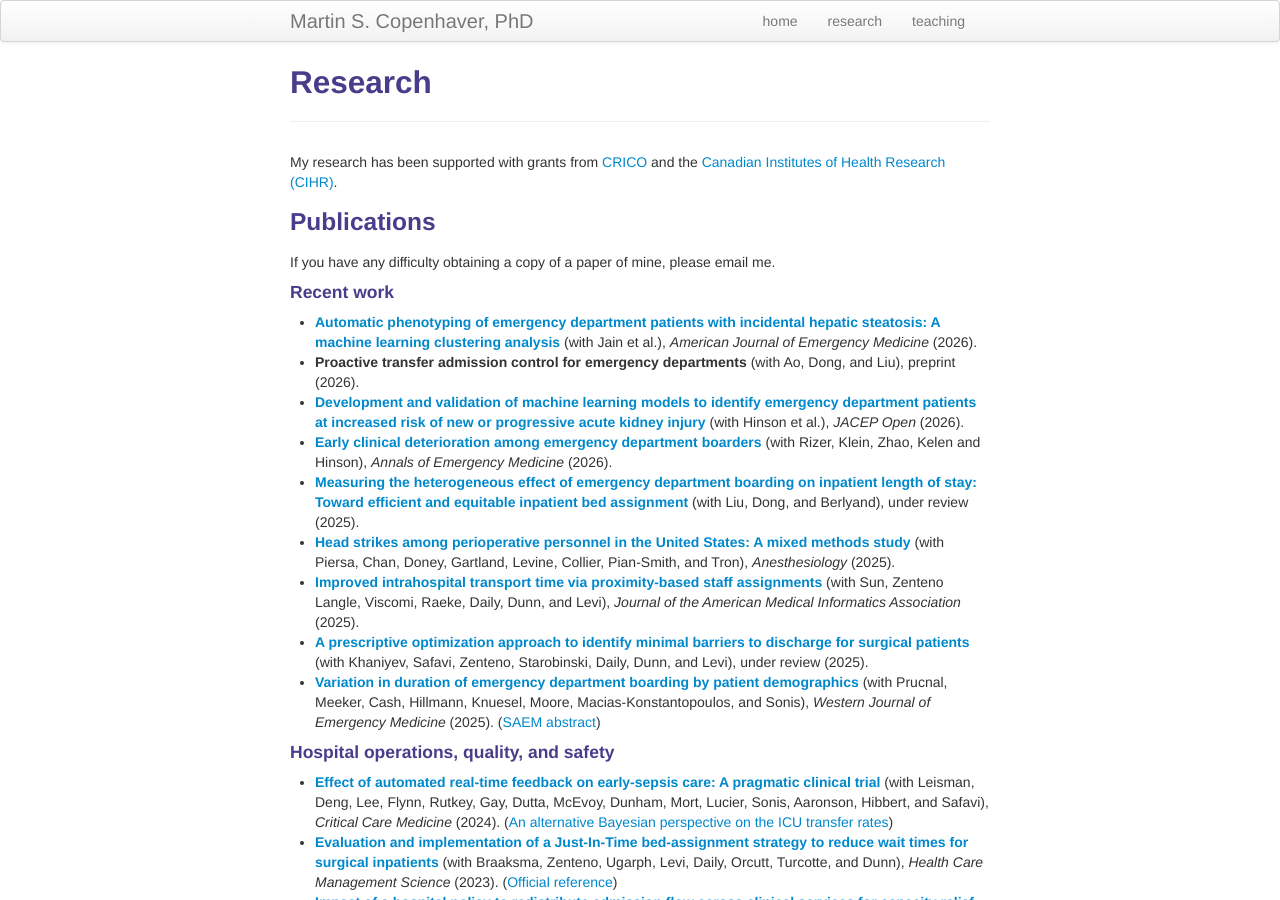
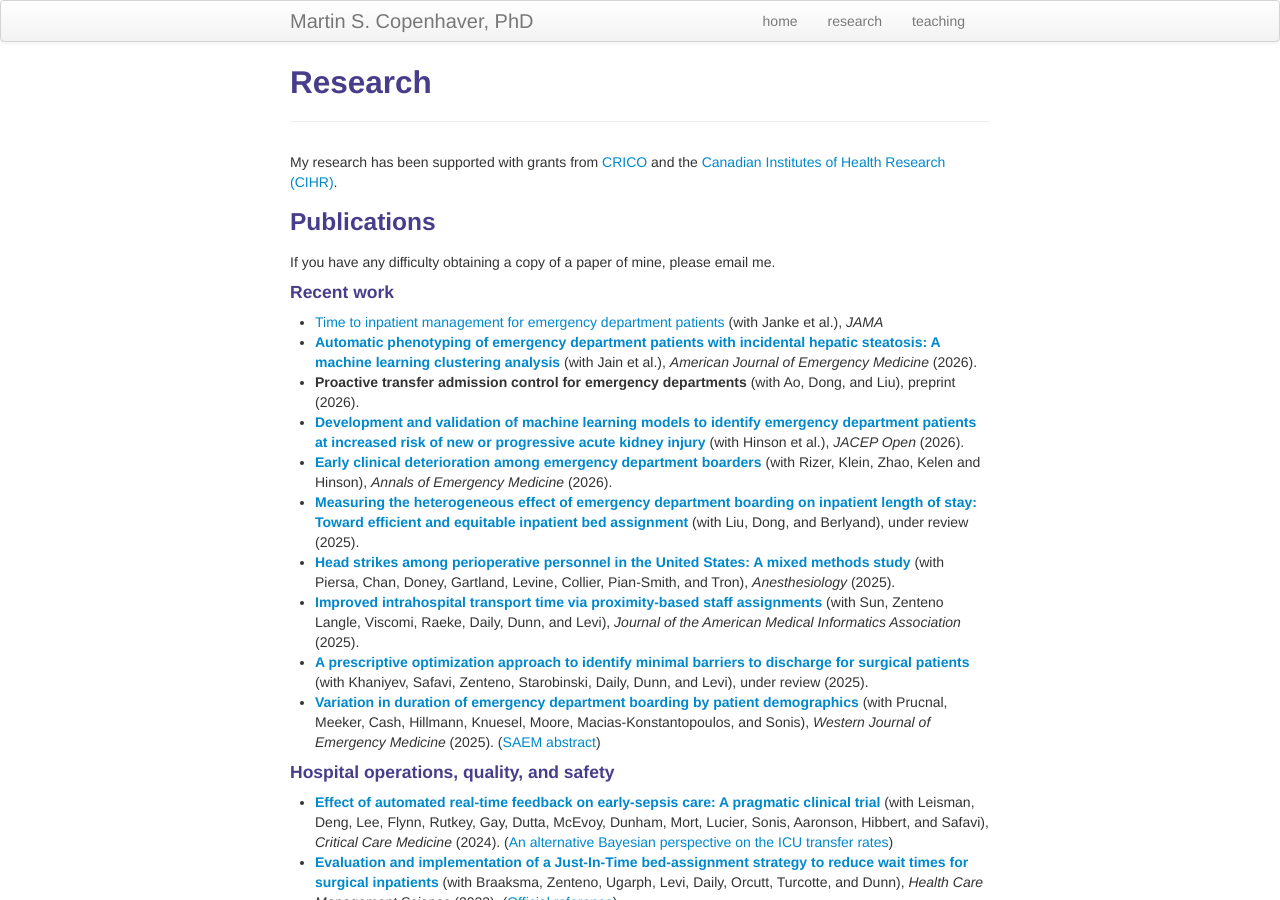
Before and after one commit to martincopenhaver/martincopenhaver.github.io, a Jekyll site: the page built from research.md, in a window 1280 px wide and 900 px high. Built offline with Jekyll 4.4.1, drawn with Linux system fonts in a browser that asks for light colours.

Commit message:
Update research.md

```diff
--- a/research.md
+++ b/research.md
@@ -13,6 +13,7 @@ My research has been supported with grants from [CRICO](https://www.rmf.harvard.
 If you have any difficulty obtaining a copy of a paper of mine, please email me.
 
 #### Recent work
+* [Time to inpatient management for emergency department patients](https://jamanetwork.com/journals/jama/article-abstract/2852957) (with Janke et al.), _JAMA_
 * [**Automatic phenotyping of emergency department patients with incidental hepatic steatosis: A machine learning clustering analysis**](https://www.sciencedirect.com/science/article/abs/pii/S0735675726002561) (with Jain et al.), _American Journal of Emergency Medicine_ (2026).
 * **Proactive transfer admission control for emergency departments** (with Ao, Dong, and Liu), preprint (2026).
 * [**Development and validation of machine learning models to identify emergency department patients at increased risk of new or progressive acute kidney injury**](https://www.jacepopen.com/article/S2688-1152(26)00072-X/fulltext) (with Hinson et al.), _JACEP Open_ (2026).
```
